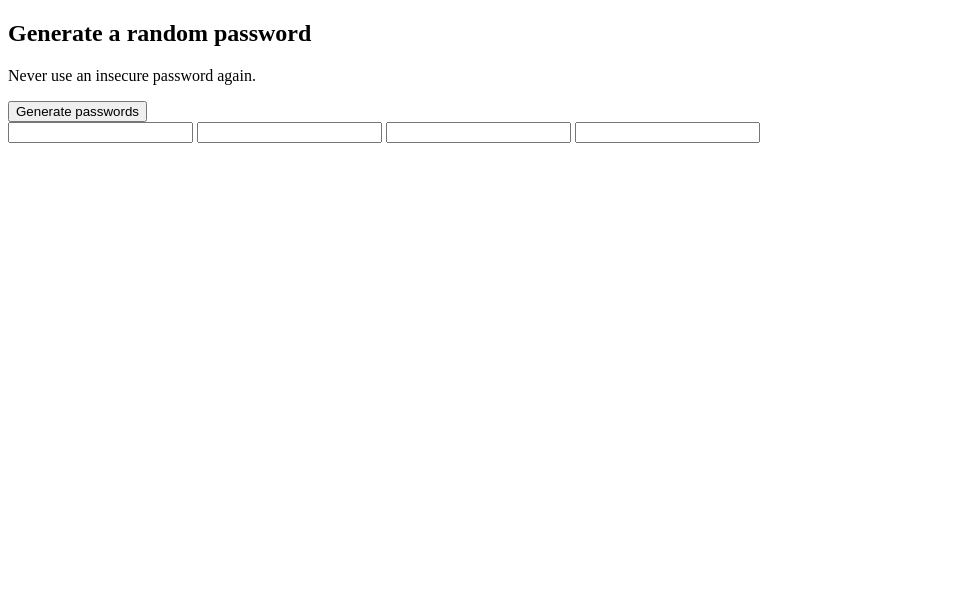
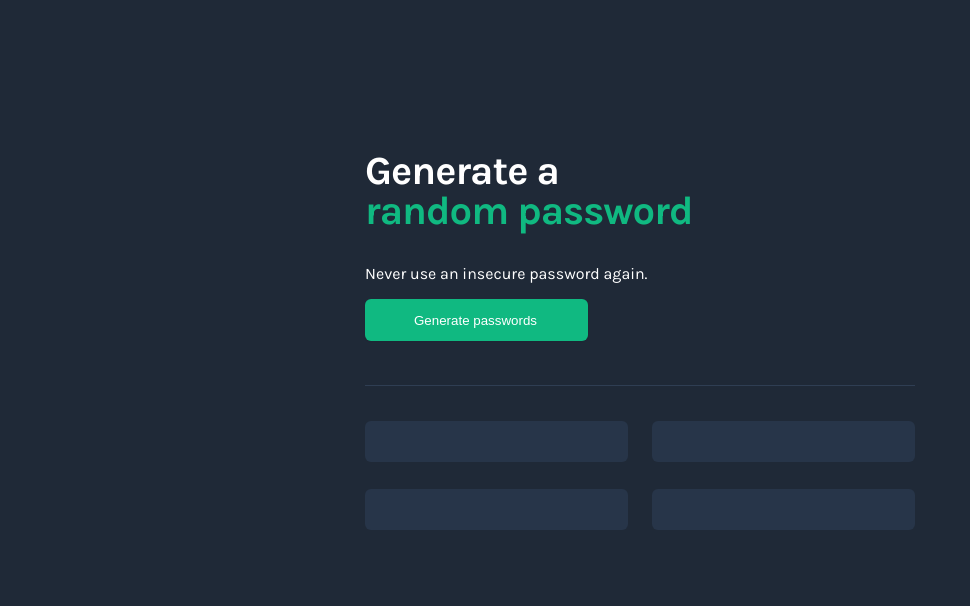
Before and after one commit to Pr0lamer/password-generator, a plain HTML site: page index.html in a window 1280 px wide. Shown: the whole page, without its empty margins (0-970 px from the left). Drawn offline with Linux system fonts and the light colour scheme.

Commit message:
copy to clipboard functin added + most of the styling

```diff
--- a/css/style.css
+++ b/css/style.css
@@ -0,0 +1,71 @@
+html, body {
+    margin: 0;
+    padding: 0;
+    font-family: 'Karla', sans-serif;
+    background: #1F2937;
+}
+
+.container{
+    width: 550px;
+    height: 500px;
+    margin: 0 auto;
+
+    color: #FFFFFF;
+    padding: 118px 50px 50px 50px;
+}
+
+.button-block{
+    padding: 0px 0px 44px 0px;
+    border-bottom: 1px solid #2F3E53;
+}
+
+.result-block{
+    padding: 35px 0px 46px 0px;
+    display: flex;
+    flex-wrap: wrap;
+}
+
+h2{
+    left: 52px;
+    top: 118px;
+    font-weight: 800;
+    font-size: 40px;
+    line-height: 40px;
+/* or 100% */
+
+    letter-spacing: -0.025em;
+
+}
+
+h2 > span{
+    color: #10B981;
+    display: block;
+}
+
+#generate-btn{
+    color: white;
+    background-color: #10B981;
+    justify-content: center;
+    align-items: center;
+    padding: 9px 17px 9px 15px;
+    width: 223px;
+    height: 42px;
+    box-shadow: 0px 1px 2px rgba(0, 0, 0, 0.05);
+    border: none;
+    border-radius: 6px;
+}
+
+.password-box{
+    width: 211px;
+    height: 39px;
+    color: #10B981;
+    border: none;
+    background: #273549;
+    border-radius: 6px;
+    flex: 25%;
+    margin: 0px 0px 27px 0px;
+    text-align: center;
+}
+.password-box:nth-child(odd){
+    margin-right: 24px;
+}
--- a/index.html
+++ b/index.html
@@ -2,6 +2,9 @@
 <html lang="en">
 <head>
     <title>Password Generator</title>
+    <link rel="preconnect" href="https://fonts.googleapis.com">
+    <link rel="preconnect" href="https://fonts.gstatic.com" crossorigin>
+    <link href="https://fonts.googleapis.com/css2?family=Karla:wght@400;500;700&display=swap" rel="stylesheet">
     <link rel="stylesheet" href="css/style.css">
 </head>
 <body>
@@ -9,14 +12,14 @@
         <div class="button-block">
             <h2>Generate a <span>random password</span></h2>
             <p>Never use an insecure password again.</p>
-            <button>Generate passwords</button>
+            <button id="generate-btn">Generate passwords</button>
         </div>
 
         <div class="result-block">
-            <input type="text" name="" id="">
-            <input type="text" name="" id="">
-            <input type="text" name="" id="">
-            <input type="text" name="" id="">
+            <input type="text" name="" id="" class="password-box">
+            <input type="text" name="" id="" class="password-box">
+            <input type="text" name="" id="" class="password-box">
+            <input type="text" name="" id="" class="password-box">
         </div>
     </div>
 
--- a/js/index.js
+++ b/js/index.js
@@ -1,4 +1,6 @@
 const characters ='ABCDEFGHIJKLMNOPQRSTUVWXYZabcdefghijklmnopqrstuvwxyz0123456789/-+*#@!%^&()_[]{}';
+const generateBtn = document.querySelector("#generate-btn");
+const passwordBox = document.getElementsByClassName("password-box");
 
 function generator(length){
     let result = '';
@@ -10,4 +12,24 @@ function generator(length){
     return result;
 }
 
-console.log(generator(12));
+generateBtn.addEventListener("click", ()=>{
+    for(let i = 0; i<4; i++){
+        passwordBox[i].value = generator(12);
+    }
+
+});
+
+for(let i =0; i < passwordBox.length; i++){
+    passwordBox[i].addEventListener("click", ()=>{
+        /* Select the text field */
+        passwordBox[i].select();
+        passwordBox[i].setSelectionRange(0, 99999); /* For mobile devices */
+
+        /* Copy the text inside the text field */
+        navigator.clipboard.writeText(passwordBox[i].value);
+
+        /* Alert the copied text */
+        alert("Copied the text: " + passwordBox[i].value);
+    });
+}
+//console.log(generator(12));
```
